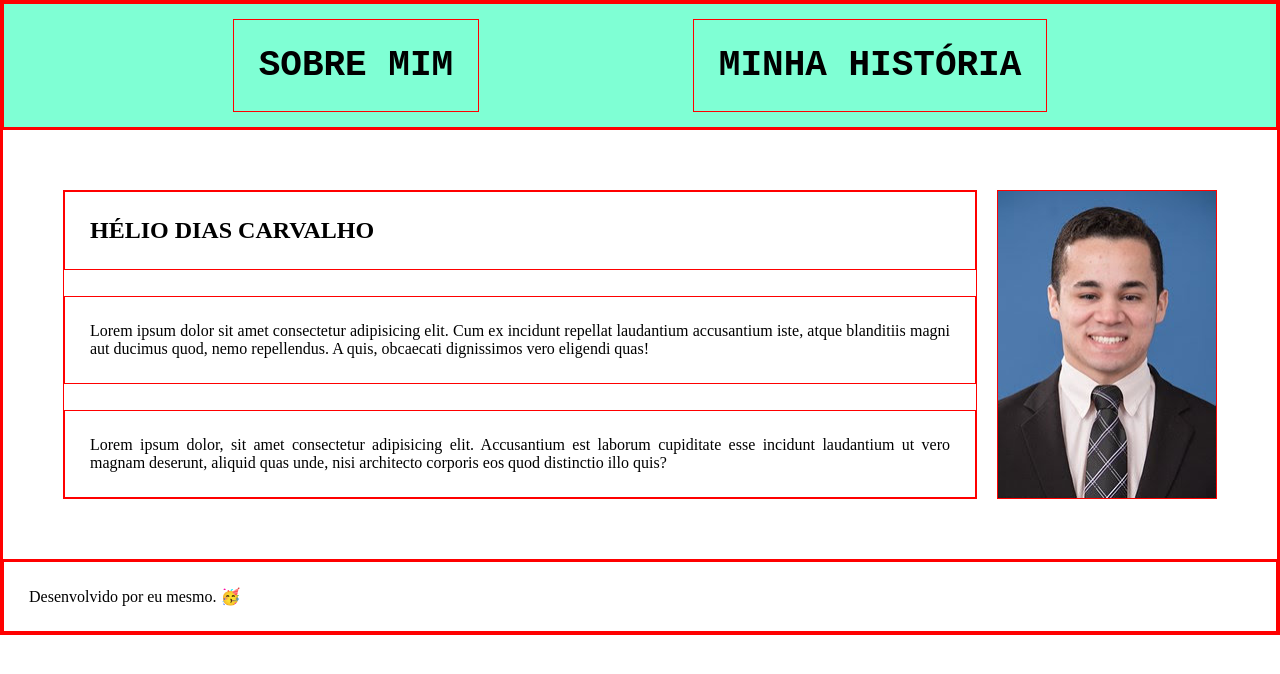
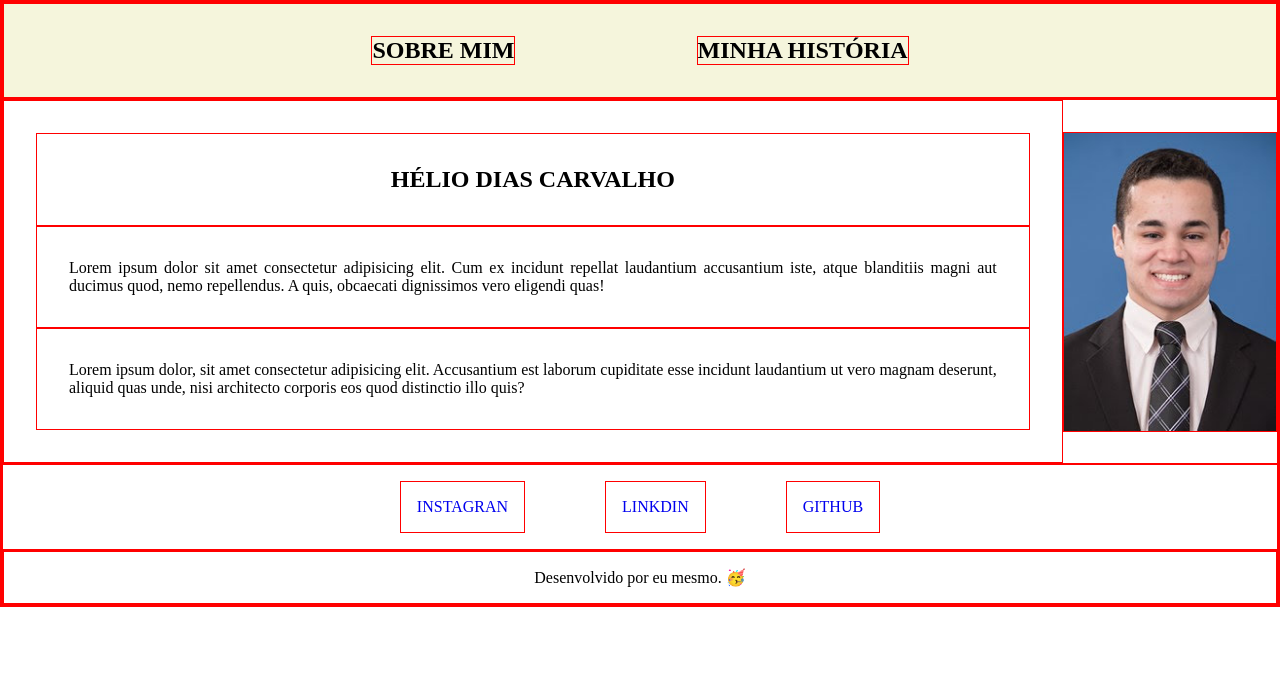
Before and after one commit to hdcodetj/portifolio, a plain HTML site: page index.html in a window 1280 px wide. Drawn offline with Linux system fonts and the light colour scheme.

Commit message:
em obras

```diff
--- a/index.html
+++ b/index.html
@@ -17,12 +17,16 @@
     <main>
         <section class="info_me">
             <h1 class="name">HÉLIO DIAS CARVALHO</h1>
-            <p>Lorem ipsum dolor sit amet consectetur adipisicing elit. Cum ex incidunt repellat laudantium accusantium iste, atque blanditiis magni aut ducimus quod, nemo repellendus. A quis, obcaecati dignissimos vero eligendi quas!</p>
-            <p>Lorem ipsum dolor, sit amet consectetur adipisicing elit. Accusantium est laborum cupiditate esse incidunt laudantium ut vero magnam deserunt, aliquid quas unde, nisi architecto corporis eos quod distinctio illo quis?</p>
+            <p class="par_infoMe">Lorem ipsum dolor sit amet consectetur adipisicing elit. Cum ex incidunt repellat laudantium accusantium iste, atque blanditiis magni aut ducimus quod, nemo repellendus. A quis, obcaecati dignissimos vero eligendi quas!</p>
+            <p class="par_infoMe">Lorem ipsum dolor, sit amet consectetur adipisicing elit. Accusantium est laborum cupiditate esse incidunt laudantium ut vero magnam deserunt, aliquid quas unde, nisi architecto corporis eos quod distinctio illo quis?</p>
         </section>
         <img src="images/2310515 - Intranet 2017.jpg" alt="Hélio Dias Carvalho">
-
     </main>
+    <div class="redeSociais">
+        <a class="linkRedes" href="https://www.instagram.com/heliodc.musicpiano/" target="_blank">INSTAGRAN</a>
+        <a class="linkRedes" href="https://www.linkedin.com/in/heliodctj/" target="_blank">LINKDIN</a>
+        <a class="linkRedes" href="https://github.com/hdcodetj" target="_blank">GITHUB</a>
+    </div>
     <footer>
         <p class="rodape">Desenvolvido por eu mesmo. 🥳</p>
     </footer>
--- a/style.css
+++ b/style.css
@@ -7,33 +7,51 @@
 
 .navegacao {
     display: flex;
-    justify-content: space-evenly;
-    padding: 15px;
-    font-family: 'Courier New', Courier, monospace;
-    font-size: 1.5rem;
+    justify-content: center;
     text-transform: uppercase;
-    background-color: aquamarine;
+    gap: 15%;
+    background-color: beige;
+    padding: 2rem;
 }
 
 main {
     display: flex;
-    justify-content: center;
-    gap: 20px;
-    padding: 60px;
+    align-items: center;
 }
 
 .info_me {
-    display: flex;
-    justify-content: center;
-    text-align: justify;
-    flex-direction: column;
-    gap: 26px;
+    padding: 2rem;
 }
 
-h1, p {
-    padding: 25px;
+.name {
+    text-align: center;
+    padding: 2rem;
+}
+
+.par_infoMe {
+    text-align: justify;
+    padding: 2rem;
 }
 
 img {
+    width: 300px;
+    height: 300px;
+    align-items: center;
+}
+
+.redeSociais {
     display: flex;
+    gap: 5rem;
+    padding: 1rem;
+    justify-content: center;
 }
+
+.linkRedes {
+    padding: 1rem;
+    text-decoration: none;
+}
+
+.rodape {
+    text-align: center;
+    padding: 1rem;
+}
```
